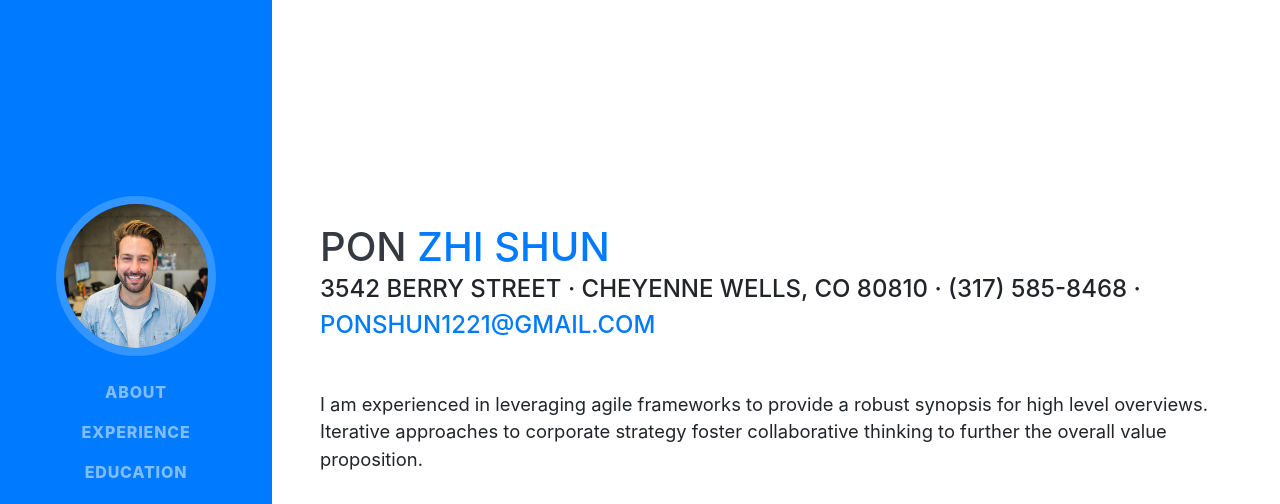
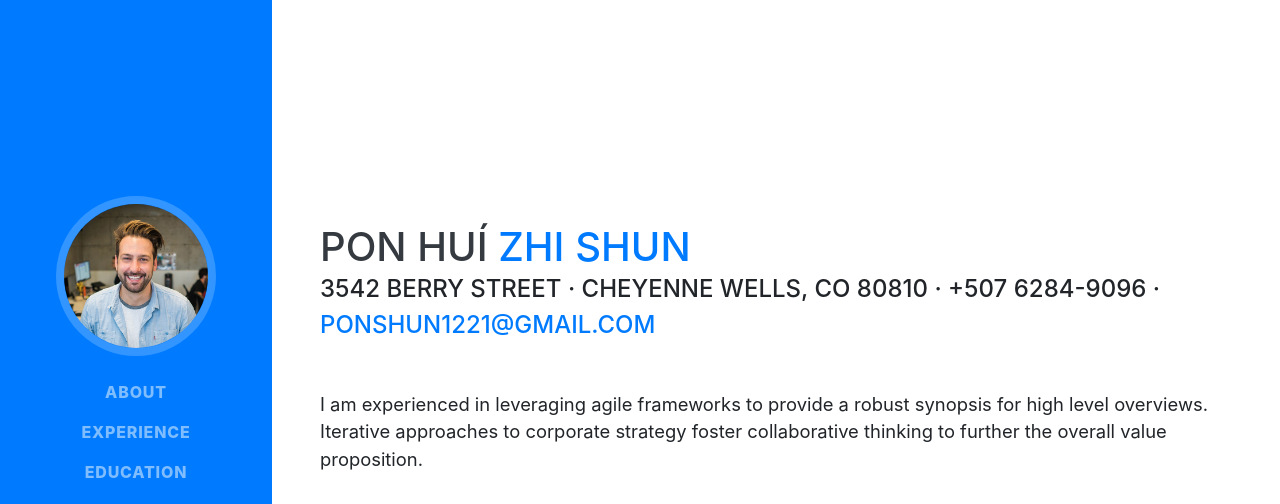
Before and after one commit to kike012111/semestral, a website with bundled scripts: page index.html in a window 1280 px wide. Shown: the top 504 px of the page. Built offline with nearby package versions, Linux system fonts and the light colour scheme; a web font is replaced by a local one.

Commit message:
Update index.html

```diff
--- a/index.html
+++ b/index.html
@@ -63,10 +63,10 @@
 
     <section class="resume-section p-3 p-lg-5 d-flex align-items-center" id="about">
       <div class="w-100">
-        <h1 class="mb-0">Pon
+        <h1 class="mb-0">Pon Huí
           <span class="text-primary">Zhi Shun</span>
         </h1>
-        <div class="subheading mb-5">3542 Berry Street · Cheyenne Wells, CO 80810 · (317) 585-8468 ·
+        <div class="subheading mb-5">3542 Berry Street · Cheyenne Wells, CO 80810 · +507 6284-9096 ·
           <a href="mailto:ponshun1221@gmail.com">ponshun1221@gmail.com</a>
         </div>
         <p class="lead mb-5">I am experienced in leveraging agile frameworks to provide a robust synopsis for high level overviews. Iterative approaches to corporate strategy foster collaborative thinking to further the overall value proposition.</p>
```
